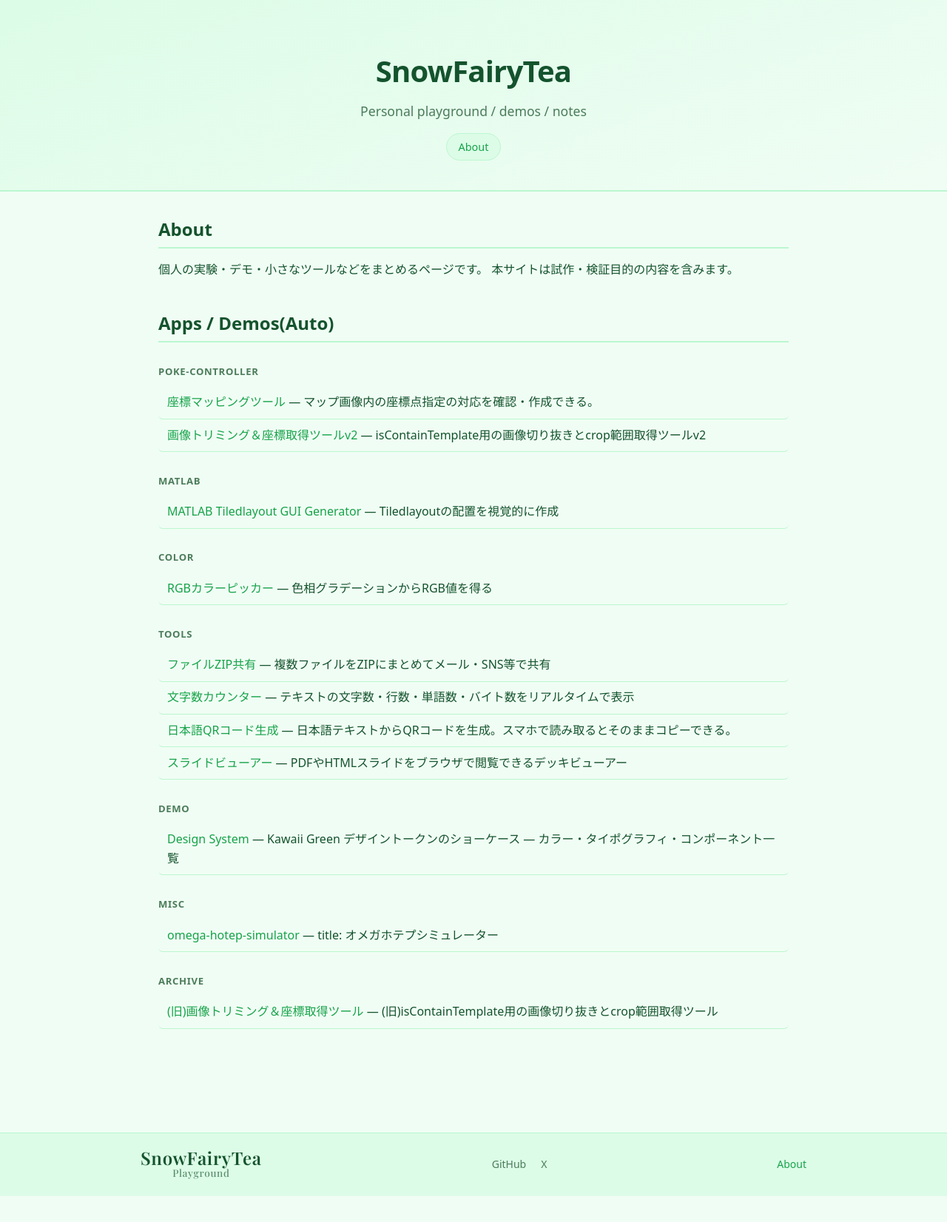
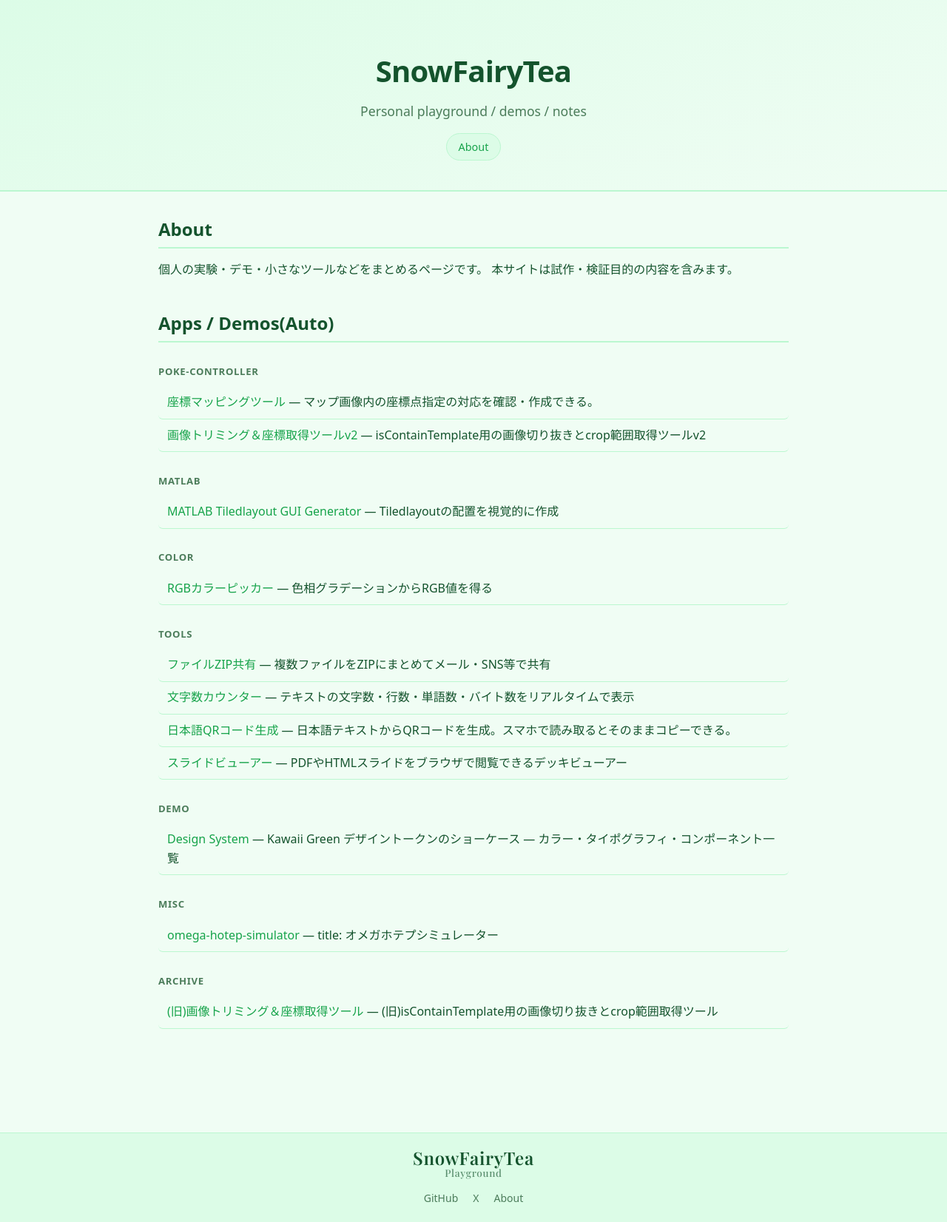
Before and after one commit to SnowFairyTea/playground, a Jekyll site: the page built from index.html, in a window 1280 px wide. Shown: the whole page at 74% size. Built offline with Jekyll 4.4.1, drawn with Linux system fonts in a browser that asks for light colours; before the commit the page ends 1617 px from its top, so only the background shows below that.

Commit message:
fix: フッターを中央揃えに修正
- footer-inner を space-between から column/center に変更
- About リンクを footer-right 内に移動（stray flex child を解消）
- モバイルの flex-start 上書きを削除

Co-Authored-By: Claude Sonnet 4.6 <noreply@anthropic.com>
Claude-Session: https://claude.ai/code/session_01MqSPH8RBQPoCBHdkVTDtkt

```diff
--- a/_includes/footer.html
+++ b/_includes/footer.html
@@ -20,7 +20,7 @@
       {% if site.site_links.mail %}
         <a href="{{ site.site_links.mail }}">Mail</a>
       {% endif %}
+      <a href="{{ '/about/' | relative_url }}">About</a>
     </div>
-      <a href="{{ '/about/' | relative_url }}">About</a>
   </div>
 </footer>
--- a/assets/style.css
+++ b/assets/style.css
@@ -130,10 +130,10 @@ footer {
   max-width: 900px;
   margin: 0 auto;
   display: flex;
+  flex-direction: column;
   align-items: center;
-  justify-content: space-between;
-  flex-wrap: wrap;
   gap: 0.75rem;
+  text-align: center;
 }
 
 .footer-right {
@@ -201,5 +201,5 @@ footer {
   h1 { font-size: 1.8rem; }
   .footer-text-logo .logo-large { font-size: 1.2rem; }
   .footer-text-logo .logo-small { font-size: 0.8rem; }
-  .footer-inner { flex-direction: column; align-items: flex-start; }
+  .footer-right { flex-wrap: wrap; justify-content: center; }
 }
```
